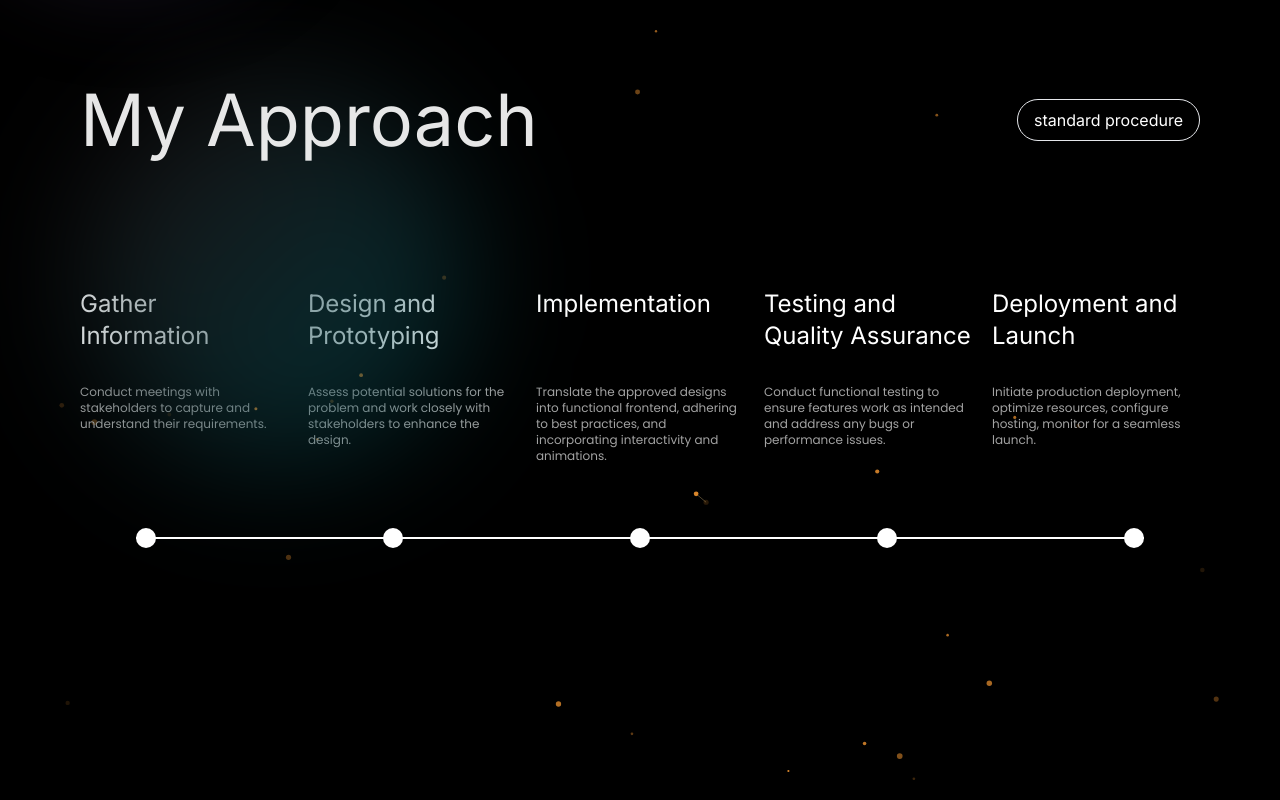
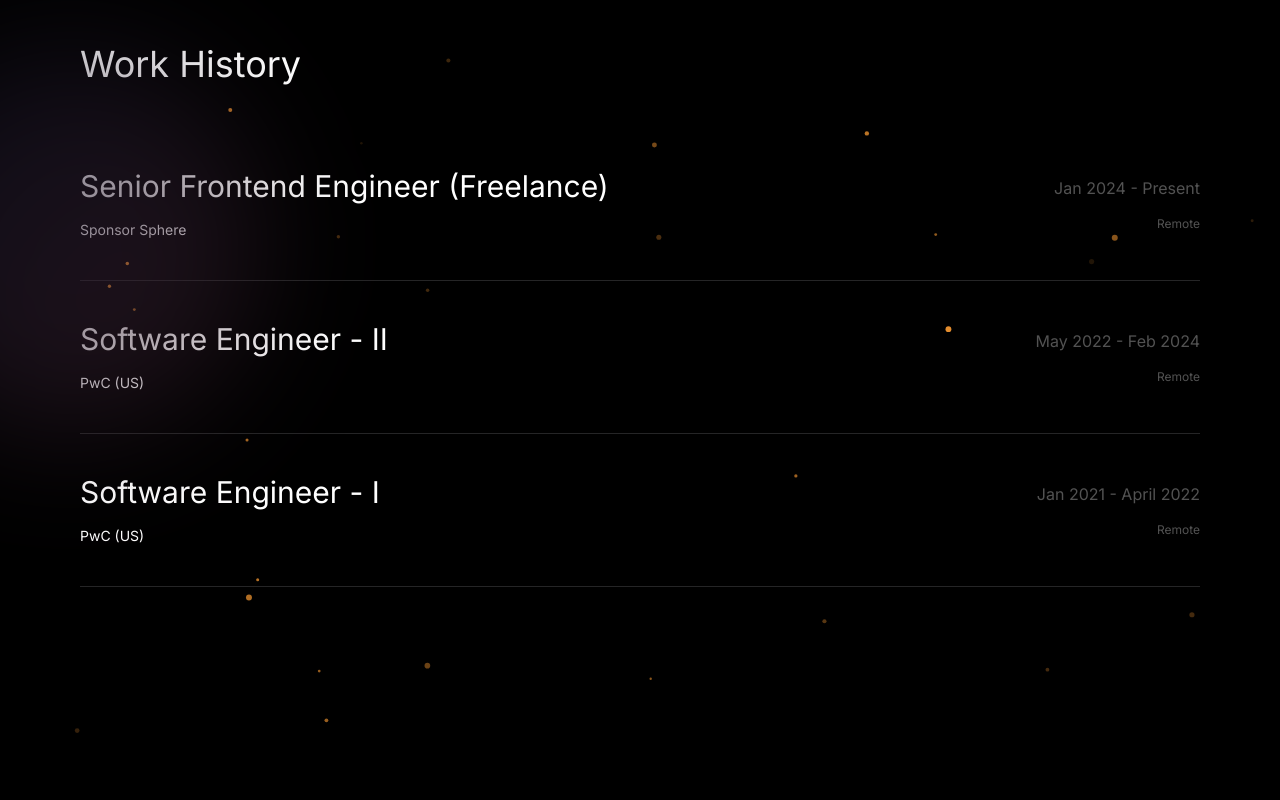
Before and after one commit to subhash131/portfolio-7, a Next.js app: page / in a window 1280 px wide. Shown: the top 800 px of the page. Built offline with nearby package versions, Linux system fonts and the light colour scheme.

Commit message:
add component: Experience

```diff
--- a/app/page.tsx
+++ b/app/page.tsx
@@ -1,4 +1,5 @@
 import Approach from "@/components/approach";
+import Experience from "@/components/experience";
 import Hero from "@/components/hero";
 import SmoothScroll from "@/components/scroll/smooth-scroll";
 
@@ -8,6 +9,7 @@ export default function Home() {
       <main className="w-full h-full">
         <Hero />
         <Approach />
+        <Experience />
       </main>
     </SmoothScroll>
   );
```
